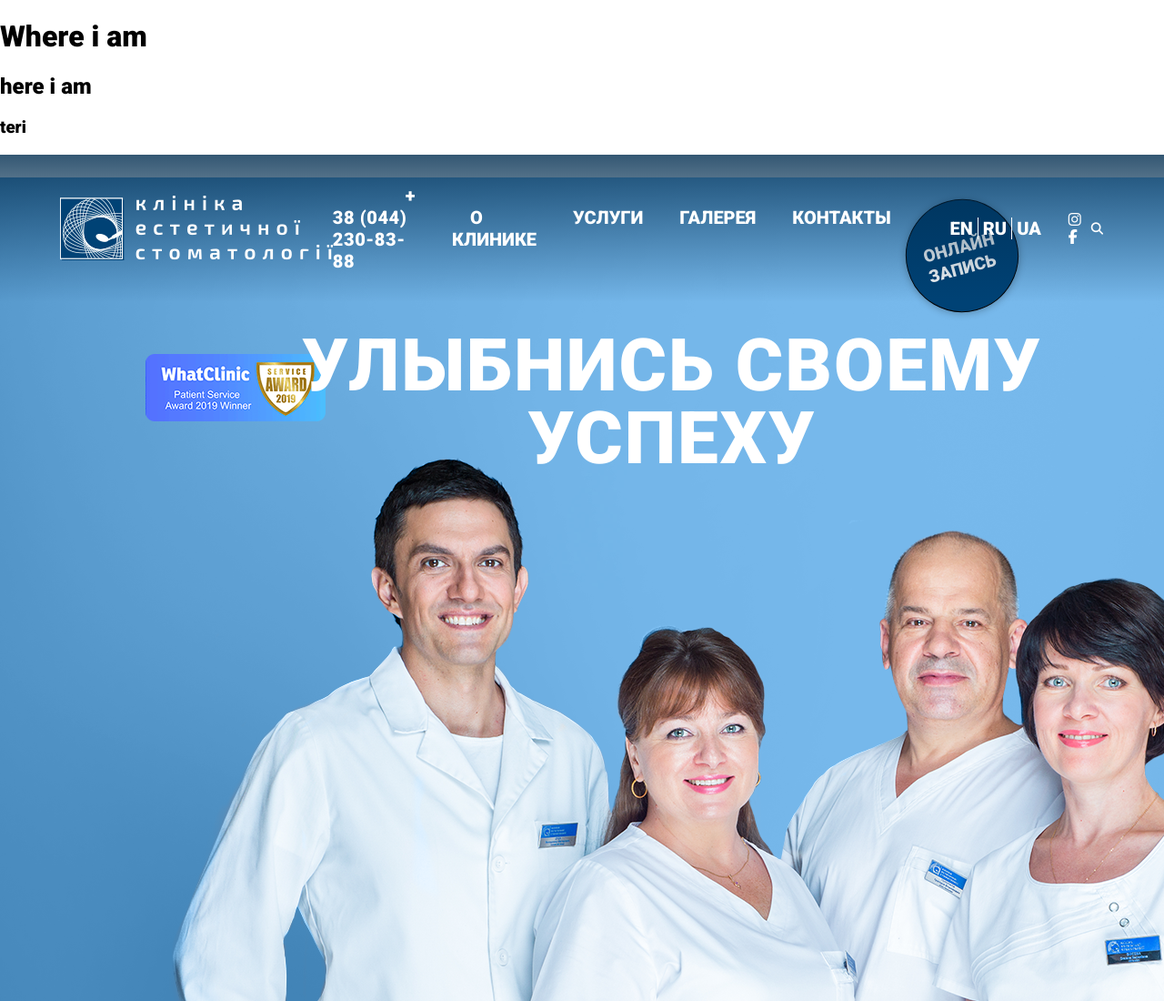
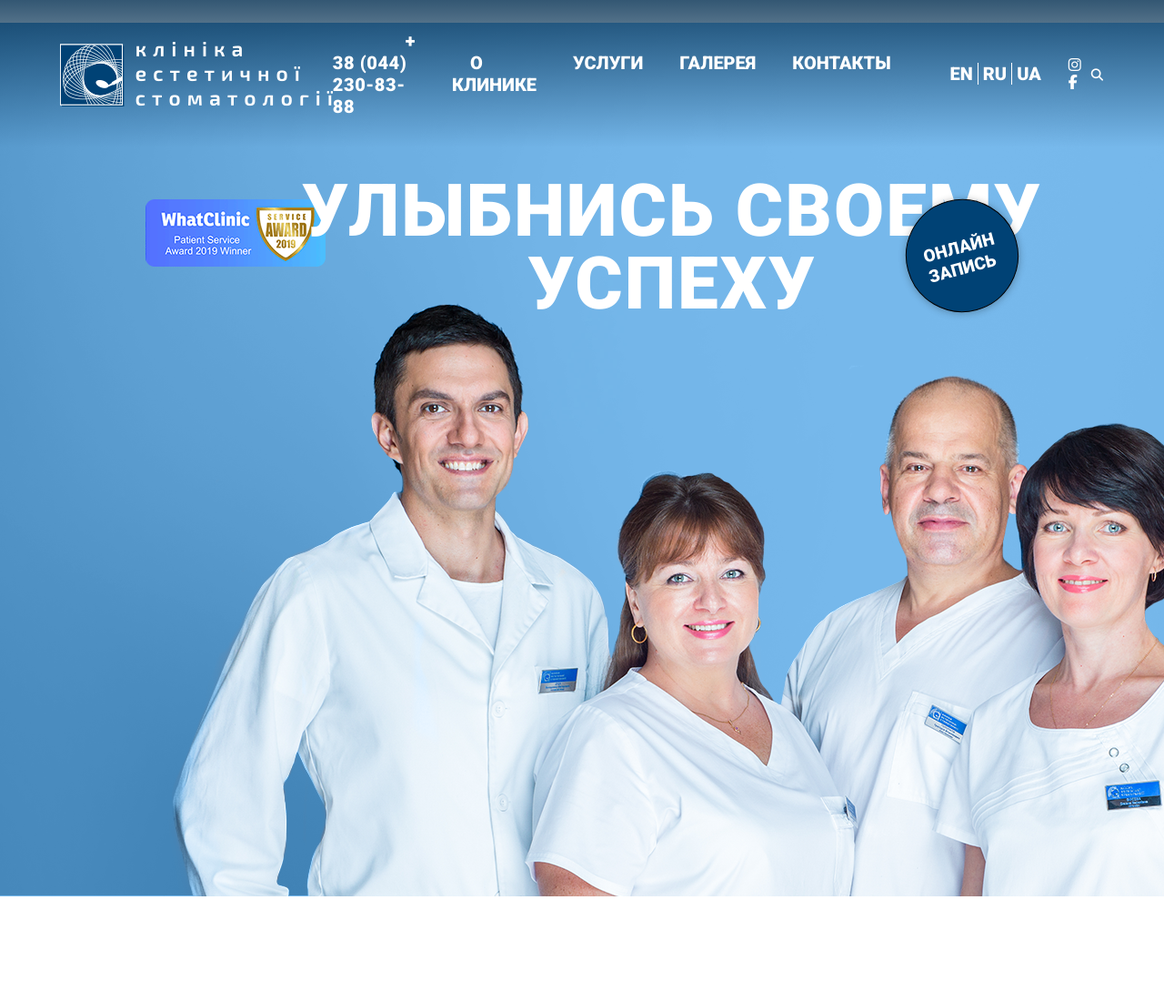
Before and after one commit to lacoste110/kes, a plain HTML site: page index.html in a window 1280 px wide. Shown: the top 1100 px of the page at 91% size. Drawn offline with Linux system fonts and the light colour scheme.

Commit message:
Update index.html

```diff
--- a/index.html
+++ b/index.html
@@ -14,9 +14,6 @@
   </head>
   <body>
     <header>
-      <h1>Where i am</h1>
-      <h2>here i am</h2>
-      <h3>teri</h3>
       <div class="top">
         <img src="img/KES_logo_white.png" alt="Logo" />
         <div class="phone">
```
